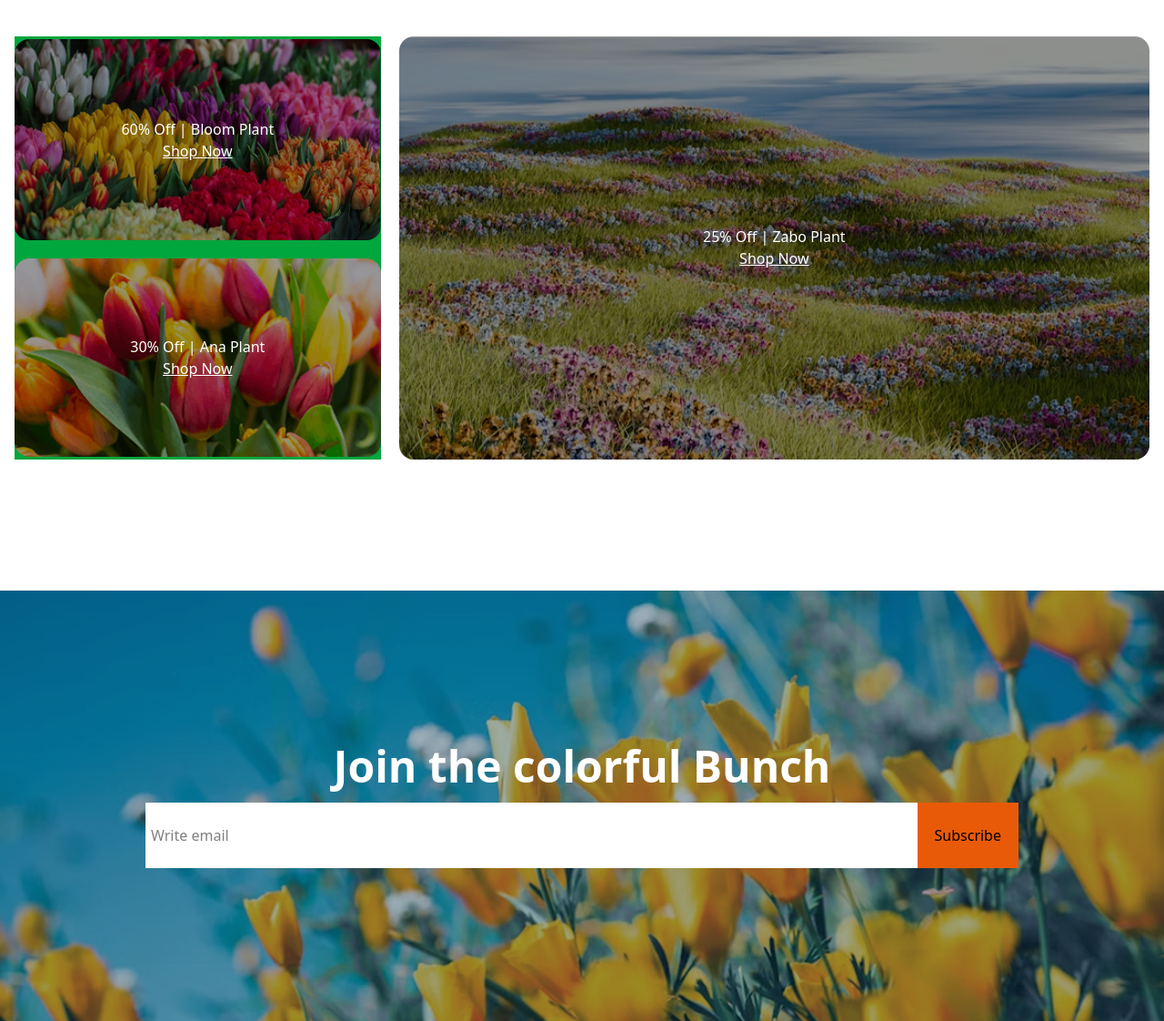
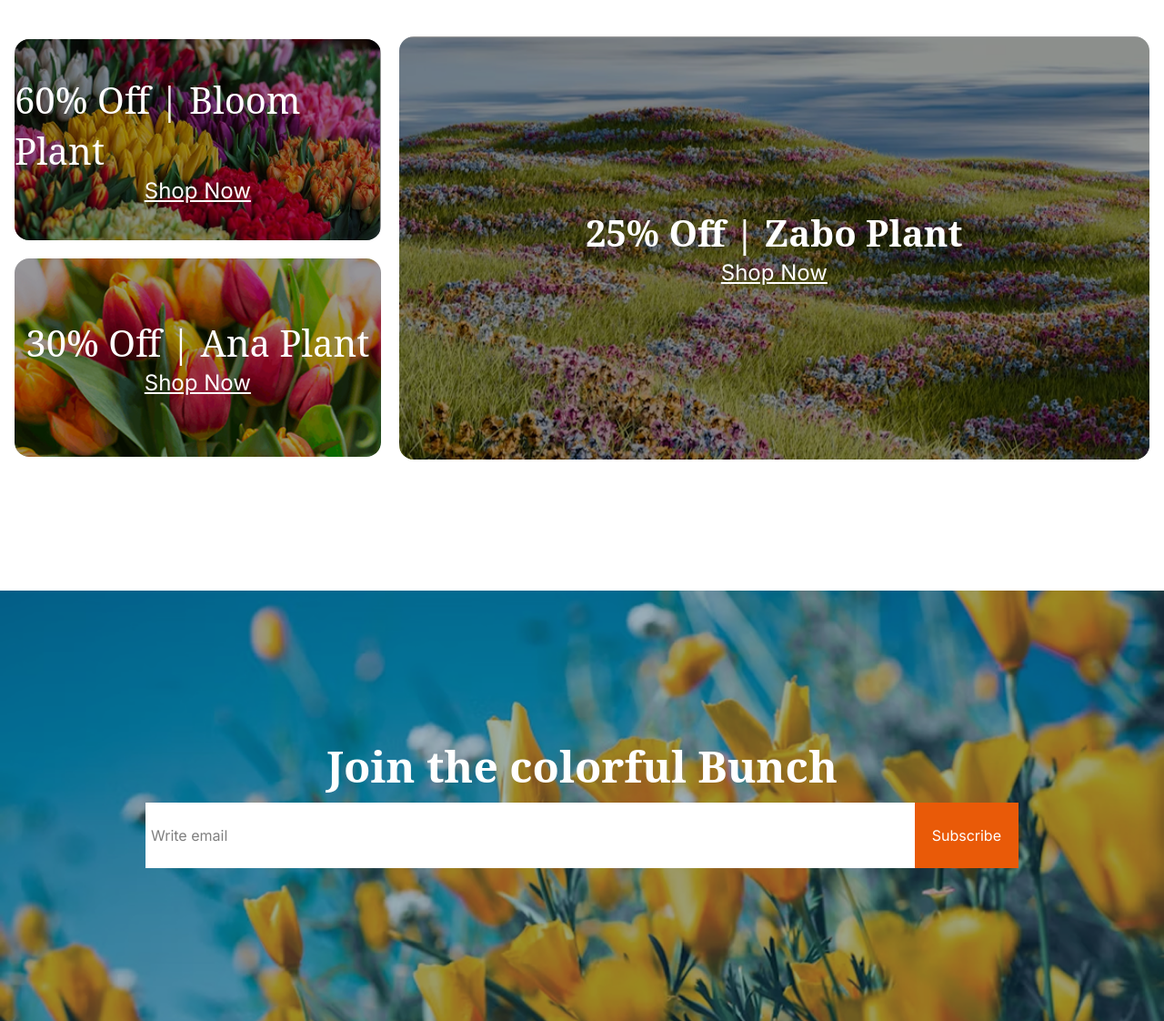
Before and after one commit to impressivecoder01/Assignment-002, a plain HTML site: page index.html in a window 1280 px wide. Shown: the part 3340-4462 px from the top of the page at 91% size. Drawn offline with nearby package versions, Linux system fonts and the light colour scheme.

Commit message:
font added

```diff
--- a/index.html
+++ b/index.html
@@ -5,9 +5,13 @@
     <meta name="viewport" content="width=device-width, initial-scale=1.0">
     <script src="https://cdn.jsdelivr.net/npm/@tailwindcss/browser@4"></script>
     <script src="https://kit.fontawesome.com/09746b8633.js" crossorigin="anonymous"></script>
+    <link rel="preconnect" href="https://fonts.googleapis.com">
+<link rel="preconnect" href="https://fonts.gstatic.com" crossorigin>
+<link href="https://fonts.googleapis.com/css2?family=Inter:ital,opsz,wght@0,14..32,100..900;1,14..32,100..900&display=swap" rel="stylesheet">
+<link rel="stylesheet" href="style.css">
     <title>Assignment 2</title>
 </head>
-<body>
+<body class="inter">
     <header class="px-4 max-w-7xl mx-auto">
         <nav class="flex items-center justify-between  mt-5 mb-28">
             <img src="./assets/logo.png" alt="error">
@@ -22,7 +26,7 @@
         <section class="flex  md:justify-between items-center md:items-end flex-col-reverse md:flex-row">
 
             <div class="md:w-1/2">
-                <h1 class="font-bold text-2xl md:text-6xl">ALWAYS <br><span class="text-[#E95A08]">FRESH FLOWERS</span></h1>
+                <h1 class="font-bold text-2xl md:text-6xl noto-serif">ALWAYS <br><span class="text-[#E95A08]">FRESH FLOWERS</span></h1>
                 <p class="mt-3 text-[16px] md:text-[22px]">Every bloom tells a story. We handcraft floral arrangements that capture love, joy, and celebration. Whether it’s a birthday, wedding, or just because, our fresh flowers bring beauty to every moment. Brighten someone’s day with nature’s perfect gift.</p>
             </div>
             <div class="">
@@ -35,7 +39,7 @@
          <section class="px-4 max-w-7xl mx-auto mt-16 md:mt-28">
             <!-- our plan's title -->
              <div class="text-center">
-                <h3 class="font-bold text-2xl md:text-5xl"><span class="text-[#E95A08]">Our</span> Plants</h3>
+                <h3 class="font-bold text-2xl md:text-5xl noto-serif"><span class="text-[#E95A08]">Our</span> Plants</h3>
                 <p class="text-[14px] md:text-[22px] mt-4 mb-6 md:mb-12 w-2/3 mx-auto">From delicate blossoms to vibrant blooms, our collection celebrates the beauty and diversity of nature. Each plant is carefully chosen for its unique character—whether it’s the elegance of roses, the cheerfulness of daisies, or the calming presence of lavender. We nurture our plants with love and care so they can bring color, fragrance, and joy into your home and garden.</p>
              </div>
              <!-- card div start -->
@@ -131,7 +135,7 @@
             </div>
             <!-- flower store text -->
             <div class=" w-full md:w-1/2">
-                <h1 class="font-bold text-2xl md:text-5xl mb-7">Flower & Plants <br class="hidden md:block"> Lover</h1>
+                <h1 class="font-bold text-2xl md:text-5xl mb-7 noto-serif ">Flower & Plants <br class="hidden md:block"> Lover</h1>
                 <ul class="list-disc text-[14px] md:text-xl pl-8 space-y-4">
                     <li>Our shop offers fresh, handpicked flowers perfect for every occasion. We believe flowers have the power to brighten any day, and we’re passionate about bringing that joy to our customers.</li>
                     <li>From elegant bouquets to custom arrangements, we bring beauty to your special moments.</li>
@@ -145,18 +149,18 @@
            <!-- latest deal start -->
             <section class="px-4 max-w-7xl mx-auto mt-32 md:mt-36">
                 <div class="text-center">
-                <h3 class="font-bold text-2xl md:text-5xl"><span class="text-[#E95A08]">Latest</span> Deal</h3>
+                <h3 class="font-bold text-2xl md:text-5xl noto-serif"><span class="text-[#E95A08]">Latest</span> Deal</h3>
                 <p class="text-[14px] md:text-[22px] mt-4 mb-6 md:mb-12 w-2/3 mx-auto">From delicate blossoms to vibrant blooms, our collection celebrates the beauty and diversity of nature. Each plant is carefully chosen for its unique character—whether it’s the elegance of roses, the cheerfulness of daisies, or the calming presence of lavender. We nurture our plants with love and care so they can bring color, fragrance, and joy into your home and garden.</p>
              </div>
              <!-- img main div -->
               <div class="grid grid-cols-1 gap-5 md:grid-cols-3 items-center justify-center my-12 md:my-36 ">
                 <!-- box one -->
-                <div class="w-full h-full flex flex-col gap-5 items-center justify-center bg-green-600">
+                <div class="w-full h-full flex flex-col gap-5 items-center justify-center ">
                     <div class="relative rounded-2xl overflow-hidden w-full h-[clac(100% - 20px) \ 2]">
                         <img class="w-full " src="./assets/deal-bloom.png" alt="">
                     <div class="absolute bg-black/40 inset-0 text-white flex flex-col items-center justify-center">
-                        <p>60% Off | Bloom Plant</p>
-                        <p class="underline">Shop Now</p>
+                        <p class="noto-serif text-xl md:text-[40px]">60% Off | Bloom Plant</p>
+                        <p class="underline text-[16px] md:text-2xl">Shop Now</p>
                     </div>
                     </div>
                     <!-- 2nd img -->
@@ -165,8 +169,8 @@
                          <img class="w-full rounded-2xl" src="./assets/deal-ana.png" alt="">
                          <div>
                             <div class="absolute bg-black/40 inset-0 text-white flex flex-col justify-center items-center">
-                        <p>30% Off | Ana  Plant</p>
-                        <p class="underline">Shop Now</p>
+                        <p class="noto-serif text-xl md:text-[40px]">30% Off | Ana  Plant</p>
+                        <p class="underline text-[16px] md:text-2xl">Shop Now</p>
                     </div>
                          </div>
                      </div>
@@ -175,8 +179,8 @@
                     <!-- box two -->
                     <img class="w-full md:col-span-3" src="./assets/deal-zabo.png" alt="">
                     <div class="absolute bg-black/40 inset-0 text-white flex flex-col justify-center items-center ">
-                        <p>25% Off | Zabo Plant</p>
-                        <p class="underline">Shop Now</p>
+                        <p class="noto-serif font-bold text-xl md:text-[40px]">25% Off | Zabo Plant</p>
+                        <p class="underline text-[16px] md:text-2xl">Shop Now</p>
                     </div>
                 </div>
               </div>
@@ -185,10 +189,10 @@
              <section class=" my-12 relative">
                 <img class="w-full" src="./assets/news-letter-bg.png" alt="">
                 <div class="flex flex-col absolute inset-0 items-center justify-center">
-                    <h1 class="text-2xl md:text-5xl font-bold text-white mb-4">Join the colorful Bunch</h1>
+                    <h1 class="text-2xl noto-serif md:text-5xl font-bold text-white mb-4">Join the colorful Bunch</h1>
                     <div class="flex w-3/4">
                         <input class="bg-white border-0 pl-1.5 col-span-3 w-full" type="text" name="" placeholder="Write email" id="">
-                        <button class="bg-[#E95A08] px-[19px] py-6">Subscribe</button>
+                        <button class="bg-[#E95A08] px-[19px] text-white py-6">Subscribe</button>
                     </div>
                 </div>
              </section>
@@ -196,10 +200,10 @@
     <footer class="px-4 max-w-7xl mx-auto grid md:grid-cols-4 gap-5 md:gap-24">
         <div class="space-y-4">
             <img src="./assets/logo.png" alt="footer logo">
-            <h5 class="text-2xl">Improve your senses with the beauty and fragrance of our fresh flower shop. </h5>
+            <h5 class="text-2xl inter text-gray-500">Improve your senses with the beauty and fragrance of our fresh flower shop. </h5>
         </div>
         <div>
-            <ul class="space-y-8 text-xl">
+            <ul class="space-y-8 text-xl text-gray-500">
                 <li><a href="">Home</a></li>
                 <li><a href="">About Us</a></li>
                 <li><a href="">Blog</a></li>
@@ -208,7 +212,7 @@
             </ul>
         </div>
         <div>
-            <ul class="space-y-8 text-xl">
+            <ul class="space-y-8 text-xl text-gray-500">
                 <li><a href="">Features</a></li>
                 <li><a href="">Pricing</a></li>
                 <li><a href="">Privacy Policy</a></li>
--- /dev/null
+++ b/style.css
@@ -0,0 +1,7 @@
+.inter{
+    font-family: "Inter", sans-serif;
+}
+.noto-serif{
+      font-family: "Noto Serif", serif;
+
+}
```
